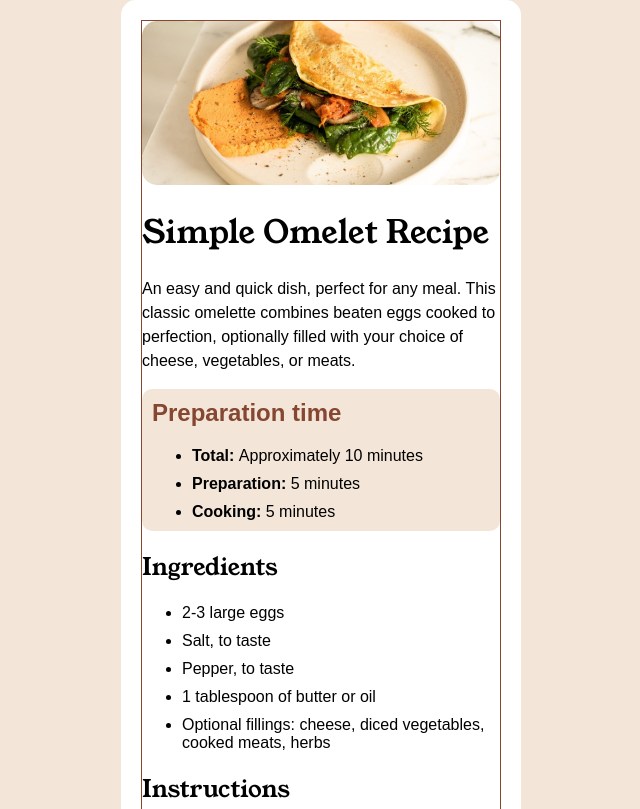
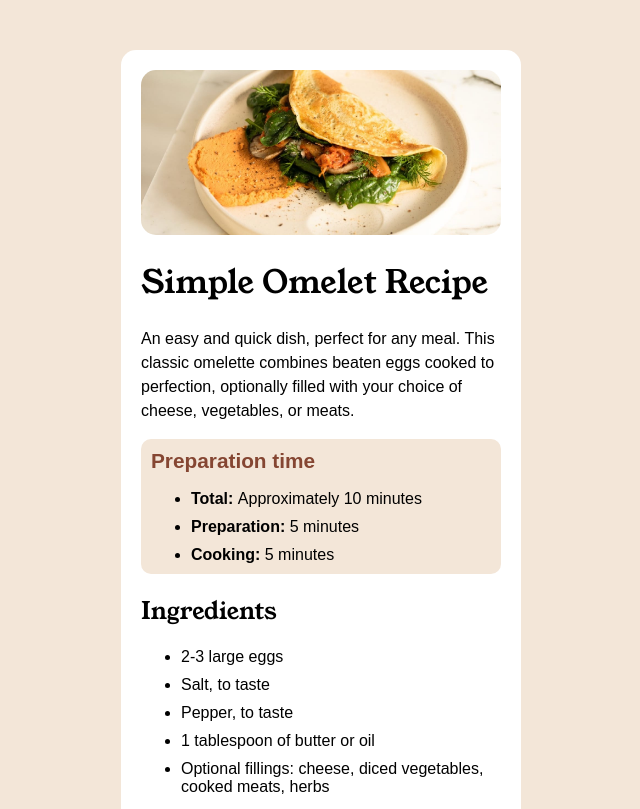
Before and after one commit to AliCamara20/Recipe-page, a plain HTML site: page index.html in a window 1280 px wide. Shown: the top 809 px of the page, without its empty margins (319-959 px from the left). Drawn offline with Linux system fonts and the light colour scheme; a web font is replaced by a local one.

Commit message:
updated index.html

```diff
--- a/index.html
+++ b/index.html
@@ -11,6 +11,7 @@
   <title>Frontend Mentor | Recipe page</title>
 </head>
 <body>
+  <div class="hero">
     <div class="container">
       <div class="recipe">
         <img src="assets/images/image-omelette.jpeg" alt="" class="hero_img">
@@ -69,5 +70,7 @@
       </div>
 
     </div>
+  </div>
+
 </body>
 </html>
--- a/style.css
+++ b/style.css
@@ -52,8 +52,11 @@ p{
 
 .recipe{
     width: 90%;
-    border: 1px solid var(--Brown-800);
     margin:  0 auto;
+}
+
+.hero{
+    padding: 50px 0;
 }
 
 .hero_img{
@@ -73,6 +76,7 @@ p{
 .prep_header{
     color: var(--Brown-800);
     margin-top: 0;
+    font-size: 1.3rem;
 }
 .list_items{
     margin-top: 10px;
```
Lines whose indentation alone changed are shown as unchanged.
